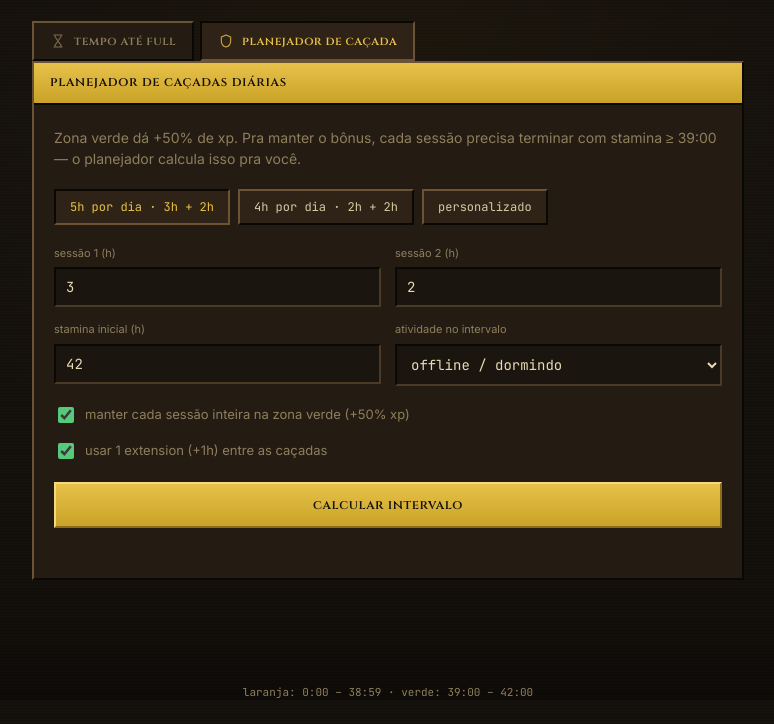
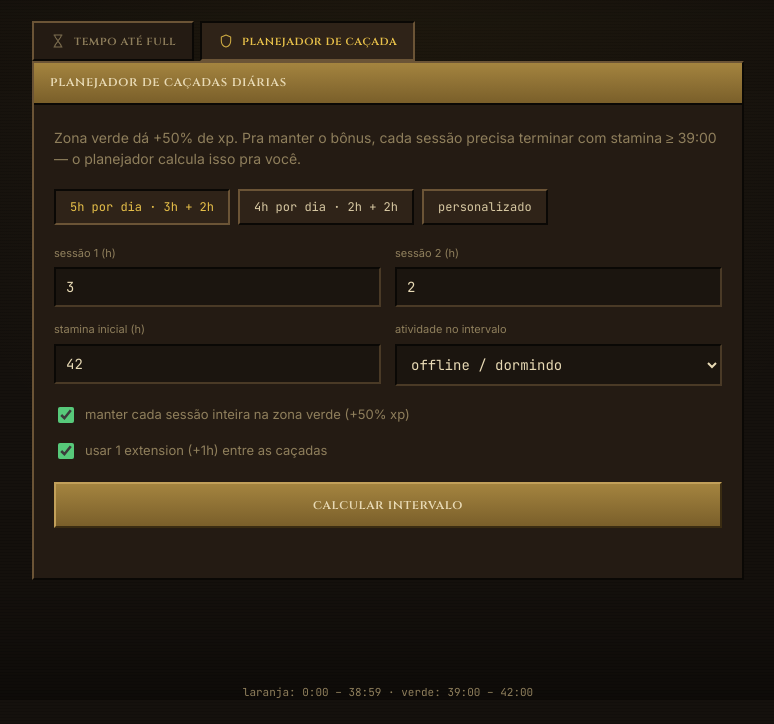
Before and after one commit to luizfilipecg/CalculadoraStamina, a website: page index.html in a window 1280 px wide. Both pictures are taken after a click on the tab "planejador de caçada". Shown: the part 100-824 px from the top of the page, without its empty margins (252-1026 px from the left). Drawn offline with Linux system fonts and the light colour scheme; no server answers; a web font is replaced by a local one.

Commit message:
Sétimo Commit

```diff
--- a/style.css
+++ b/style.css
@@ -10,6 +10,9 @@
   --bevel-dark: #0a0805;
   --gold: #c9a227;
   --gold-bright: #e8c14a;
+  --brass: #7a5f2a;
+  --brass-light: #a4843f;
+  --brass-dark: #3a2c12;
   --parchment: #e8dab5;
   --text: #d8c9a3;
   --text-muted: #8f7f5c;
@@ -172,8 +175,8 @@ main {
   font-family: var(--font-heading);
   font-size: 13px;
   letter-spacing: 0.05em;
-  color: var(--stone-950);
-  background: linear-gradient(180deg, var(--gold-bright), var(--gold));
+  color: var(--parchment);
+  background: linear-gradient(180deg, var(--brass-light), var(--brass));
   padding: 10px 16px;
   border-bottom: 2px solid var(--bevel-dark);
 }
@@ -260,7 +263,9 @@ main {
 
 .meter-scale-mark {
   position: absolute;
-  transform: translateX(-50%);
+  transform: translateX(-100%);
+  padding-right: 6px;
+  left: min(92.857%, calc(100% - 38px)) !important;
 }
 
 /* ---------- zone badge ---------- */
@@ -414,22 +419,22 @@ main {
   font-family: var(--font-heading);
   font-size: 13px;
   letter-spacing: 0.04em;
-  background: linear-gradient(180deg, var(--gold-bright), var(--gold));
-  color: var(--stone-950);
+  background: linear-gradient(180deg, var(--brass-light), var(--brass));
+  color: var(--parchment);
   padding: 12px;
   cursor: pointer;
   margin-top: 6px;
-  border-top: 2px solid #f3da7d;
-  border-left: 2px solid #f3da7d;
-  border-bottom: 2px solid #8a6c19;
-  border-right: 2px solid #8a6c19;
+  border-top: 2px solid #c2a05a;
+  border-left: 2px solid #c2a05a;
+  border-bottom: 2px solid var(--brass-dark);
+  border-right: 2px solid var(--brass-dark);
 }
 
 .cta:active {
-  border-top: 2px solid #8a6c19;
-  border-left: 2px solid #8a6c19;
-  border-bottom: 2px solid #f3da7d;
-  border-right: 2px solid #f3da7d;
+  border-top: 2px solid var(--brass-dark);
+  border-left: 2px solid var(--brass-dark);
+  border-bottom: 2px solid #c2a05a;
+  border-right: 2px solid #c2a05a;
 }
 
 /* ---------- timeline ---------- */
```
